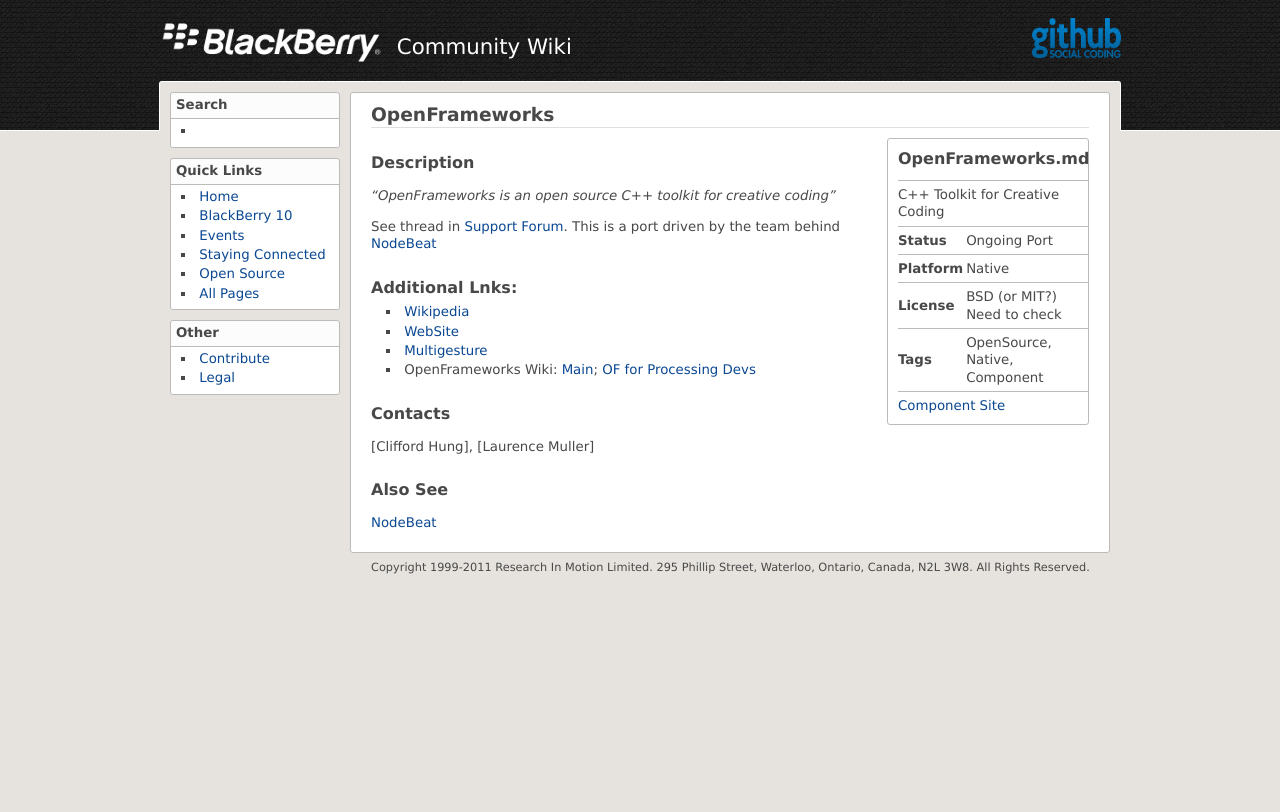
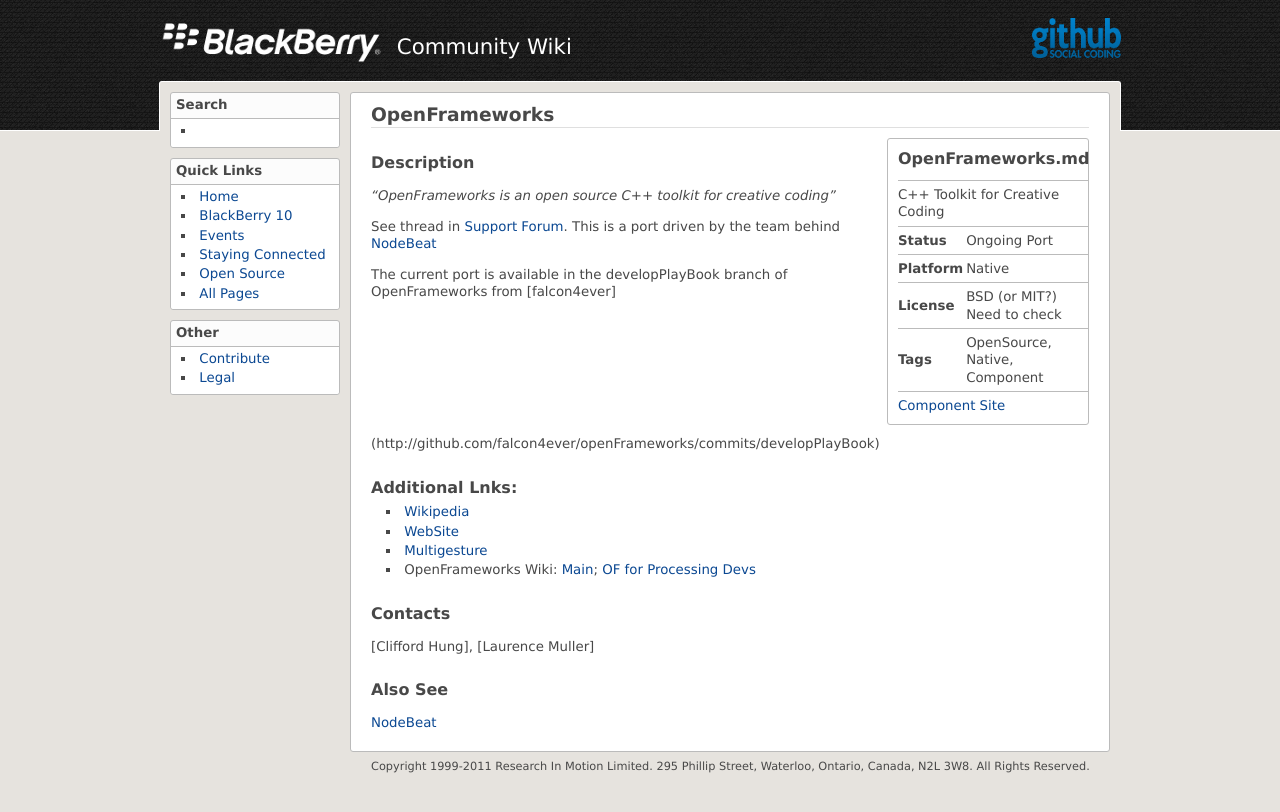
Before and after one commit to blackberry/Community, a Jekyll site: the page built from OpenFrameworks.md, in a window 1280 px wide. Shown: the top 812 px of the page. Built offline with Jekyll 4.4.1, drawn with Linux system fonts in a browser that asks for light colours.

Commit message:
Added location of latest port of OpenFrameworks

```diff
--- a/OpenFrameworks.md
+++ b/OpenFrameworks.md
@@ -17,6 +17,10 @@
 
 See thread in [Support Forum](http://supportforums.blackberry.com/t5/Native-SDK-for-BlackBerry-Tablet/Porting-openFrameworks-need-help-with-the-audio-QSA-part/td-p/1641151). This is a port driven by the team behind [NodeBeat]
 
+The current port is available in the developPlayBook branch of OpenFrameworks from [falcon4ever]
+(http://github.com/falcon4ever/openFrameworks/commits/developPlayBook)
+
+
 ### Additional Lnks:
 * [Wikipedia](http://en.wikipedia.org/wiki/OpenFrameworks)
 * [WebSite](http://www.openframeworks.cc/)
```
